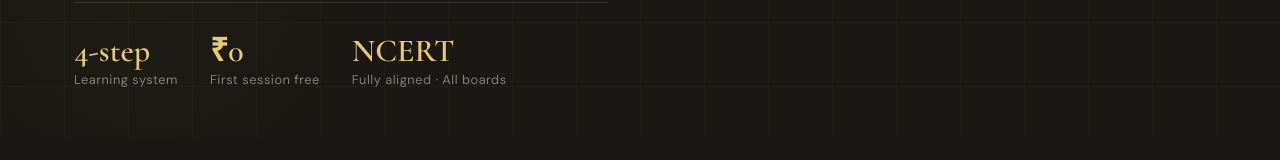
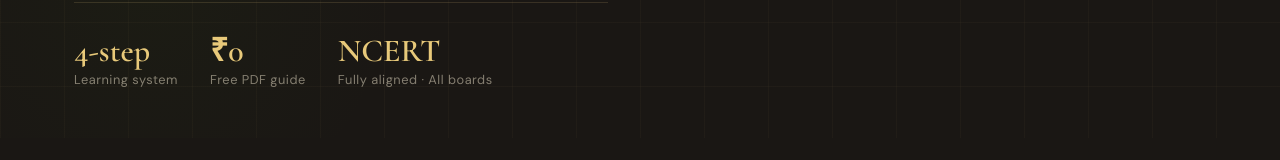
Before and after one commit to Ani1967/educreation, a Next.js app: page / in a window 1280 px wide. Shown: the part 746-906 px from the top of the page. Built offline with nearby package versions, Linux system fonts and the light colour scheme.

Commit message:
Hero Step 3 - badge to Free PDF guide

```diff
--- a/app/components/Hero.tsx
+++ b/app/components/Hero.tsx
@@ -29,7 +29,7 @@ export default function Hero() {
               </div>
               <div>
                 <div className="hero-stat-num">₹0</div>
-                <div className="hero-stat-label">First session free</div>
+                <div className="hero-stat-label">Free PDF guide</div>
               </div>
               <div>
                 <div className="hero-stat-num">NCERT</div>
```
